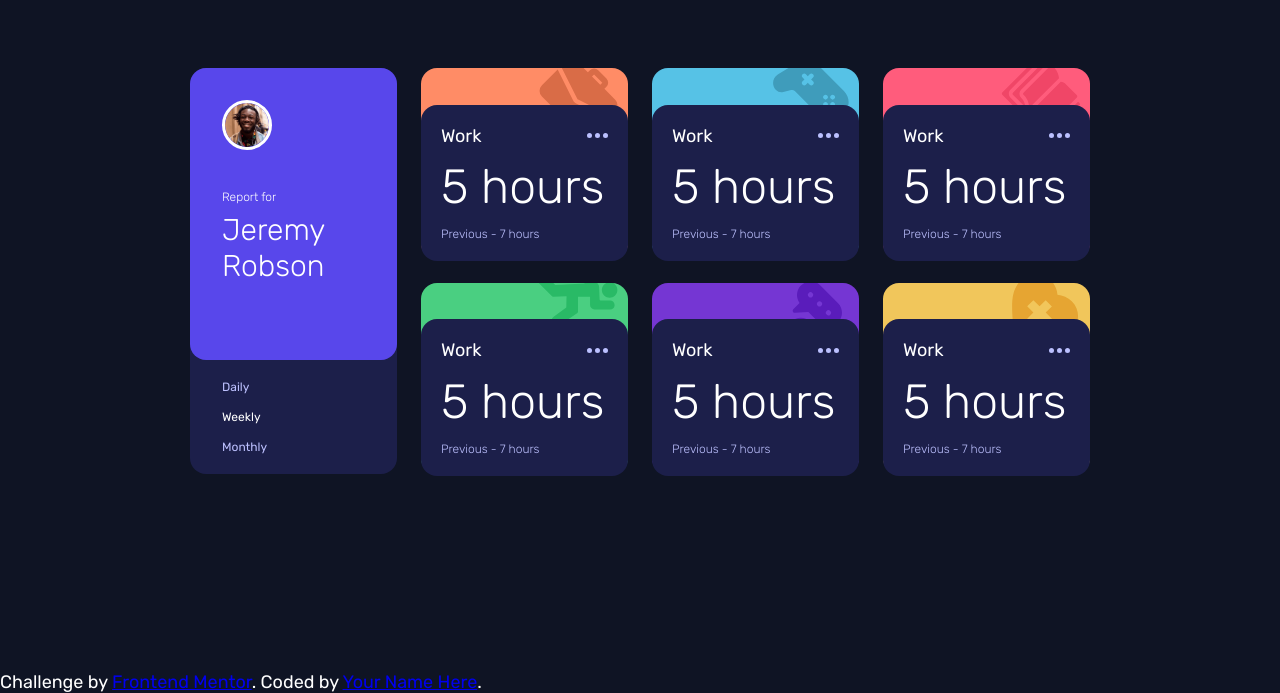
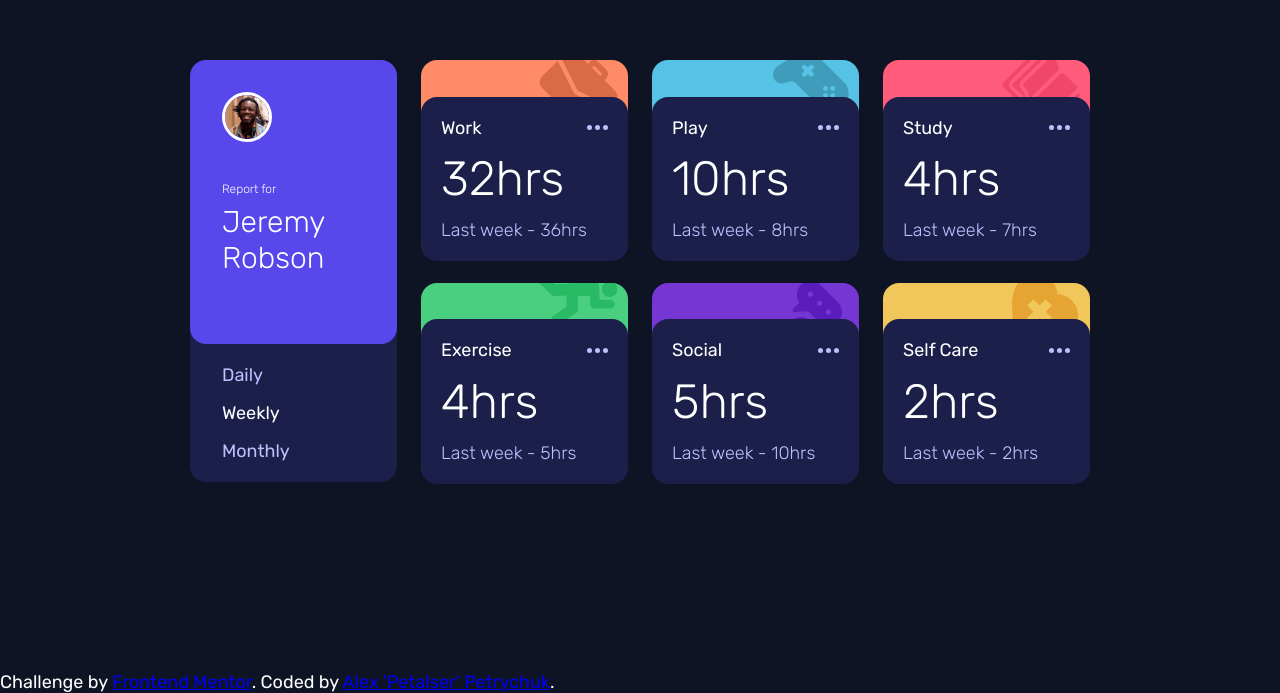
Before and after one commit to petalser/time-tracking-dashboard-main, a plain HTML site: page index.html in a window 1280 px wide. Shown: the part 129-822 px from the top of the page. Drawn offline with Linux system fonts and the light colour scheme.

Commit message:
.js done

```diff
--- a/index.html
+++ b/index.html
@@ -5,7 +5,6 @@
   <meta charset="UTF-8">
   <meta content="width=device-width, initial-scale=1" name="viewport" />  <link rel="icon" type="image/png" sizes="32x32" href="./images/favicon-32x32.png">
   <link rel="stylesheet" href="style.css">
-  <script src="index.js"></script>
   <title>Frontend Mentor Time tracking dashboard</title>
 </head>
 
@@ -26,114 +25,15 @@
           <div class="view_selector_item">Monthly</div>
         </div>
       </div>
-      <div class="dash_item dash_item--work">
-        <article class="tracking-card">
-          <header class="tracking-card_header">
-            <h4 class="tracking-card_title">Work</h4>
-            <img src="images/icon-ellipsis.svg" alt="menu_icon" class="tracking-card_menu">
-          </header>
-          <div class="tracking-card_body">
-            <div class="tracking-card_time">
-              5 hours
-            </div>
-            <div class="tracking-card_prev-period">
-              Previous - 7 hours
-            </div>
-          </div>
-          </header>
-        </article>
-      </div>
-      <div class="dash_item dash_item--play">
-        <article class="tracking-card">
-          <header class="tracking-card_header">
-            <h4 class="tracking-card_title">Work</h4>
-            <img src="images/icon-ellipsis.svg" alt="menu_icon" class="tracking-card_menu">
-          </header>
-          <div class="tracking-card_body">
-            <div class="tracking-card_time">
-              5 hours
-            </div>
-            <div class="tracking-card_prev-period">
-              Previous - 7 hours
-            </div>
-          </div>
-          </header>
-        </article>
-      </div>
-      <div class="dash_item dash_item--study">
-        <article class="tracking-card">
-          <header class="tracking-card_header">
-            <h4 class="tracking-card_title">Work</h4>
-            <img src="images/icon-ellipsis.svg" alt="menu_icon" class="tracking-card_menu">
-          </header>
-          <div class="tracking-card_body">
-            <div class="tracking-card_time">
-              5 hours
-            </div>
-            <div class="tracking-card_prev-period">
-              Previous - 7 hours
-            </div>
-          </div>
-          </header>
-        </article>
-      </div>
-      <div class="dash_item dash_item--exercise">
-        <article class="tracking-card">
-          <header class="tracking-card_header">
-            <h4 class="tracking-card_title">Work</h4>
-            <img src="images/icon-ellipsis.svg" alt="menu_icon" class="tracking-card_menu">
-          </header>
-          <div class="tracking-card_body">
-            <div class="tracking-card_time">
-              5 hours
-            </div>
-            <div class="tracking-card_prev-period">
-              Previous - 7 hours
-            </div>
-          </div>
-          </header>
-        </article>
-      </div>
-      <div class="dash_item dash_item--social">
-        <article class="tracking-card">
-          <header class="tracking-card_header">
-            <h4 class="tracking-card_title">Work</h4>
-            <img src="images/icon-ellipsis.svg" alt="menu_icon" class="tracking-card_menu">
-          </header>
-          <div class="tracking-card_body">
-            <div class="tracking-card_time">
-              5 hours
-            </div>
-            <div class="tracking-card_prev-period">
-              Previous - 7 hours
-            </div>
-          </div>
-          </header>
-        </article>
-      </div>
-      <div class="dash_item dash_item--self-care">
-        <article class="tracking-card">
-          <header class="tracking-card_header">
-            <h4 class="tracking-card_title">Work</h4>
-            <img src="images/icon-ellipsis.svg" alt="menu_icon" class="tracking-card_menu">
-          </header>
-          <div class="tracking-card_body">
-            <div class="tracking-card_time">
-              5 hours
-            </div>
-            <div class="tracking-card_prev-period">
-              Previous - 7 hours
-            </div>
-          </div>
-          </header>
-        </article>
-      </div>
+
     </div>
   </section>
 
   <div class="attribution">
     Challenge by <a href="https://www.frontendmentor.io?ref=challenge" target="_blank">Frontend Mentor</a>.
-    Coded by <a href="#">Your Name Here</a>.
+    Coded by <a href="#">Alex 'Petalser' Petrychuk</a>.
   </div>
+
+<script src="index.js"></script>
 </body>
 </html>
--- a/index.js
+++ b/index.js
@@ -0,0 +1,79 @@
+async function getDashboardData(url = '/data.json') {
+    const response = await fetch(url);
+    const data = await response.json();
+
+    return data;
+}
+
+class DashItem {
+
+    static PERIODS = {
+        daily: 'day',
+        weekly: 'week',
+        monthly: 'month'
+    }
+
+    constructor(data, container = '.dash_content', view = 'weekly') {
+        this.data = data;
+        this.container = document.querySelector(container);
+        this.view = view;
+
+        this._createMarkup();
+    }
+    _createMarkup() {
+        const {title, timeframes} = this.data;
+
+        const id = title.toLowerCase().replace(/ /g, '-');
+
+        const {current, previous} = timeframes[this.view.toLowerCase()];
+
+        this.container.insertAdjacentHTML('beforeend', `
+            <div class="dash_item dash_item--${id}">
+                <article class="tracking-card">
+                    <header class="tracking-card_header">
+                        <h4 class="tracking-card_title">${title}</h4>
+                        <img class="tracking-card_menu" src="images/icon-ellipsis.svg" alt="menu">
+                    </header>
+                    <div class="tracking-card_body">
+                        <div class="tracking-card_time">
+                            ${current}hrs
+                        </div>
+                        <div class="tracking-card_prev-period">
+                            Last ${DashItem.PERIODS[this.view]} - ${previous}hrs
+                        </div>
+                    </div>
+                </article>
+            </div>
+        `);
+        this.time = this.container.querySelector(`.dash_item--${id} .tracking-card_time`);
+        this.prev = this.container.querySelector(`.dash_item--${id} .tracking-card_prev-period`);
+    }
+
+    changeView(view) {
+        this.view = view.toLowerCase();
+        const {current, previous} = this.data.timeframes[this.view.toLowerCase()];
+
+        this.time.innerText = `${current}hrs`;
+        this.prev.innerText = `Last ${DashItem.PERIODS[this.view]} - ${previous}hrs`;
+    }
+}
+
+
+document.addEventListener('DOMContentLoaded', () => {
+    getDashboardData()
+        .then(data => {
+            const activities = data.map(activity => new DashItem(activity));
+
+            const selectors = document.querySelectorAll('.view_selector_item');
+            selectors.forEach(selector =>
+                selector.addEventListener('click', function() {
+                    selectors.forEach(sel => sel.classList.remove('view_selector_item--active'))
+                    selector.classList.add('view_selector_item--active');
+
+
+                    const currentView = selector.innerText.trim().toLowerCase();
+                    activities.forEach(activity => activity.changeView(currentView));
+                })
+            )
+        })
+})
--- a/style.css
+++ b/style.css
@@ -98,7 +98,7 @@ body {
 }
 
 .view_selector_item {
-    font-size: 12px;
+    font-size: var(--fs-base);
     color: var(--blue-200);
     cursor: pointer;
 }
@@ -172,7 +172,7 @@ body {
 }
 .tracking-card_prev-period {
     color: var(--blue-200);
-    font-size: 12px;
+    font-size: var(--fs-base);
     font-weight: var(--weight-light);
 }
 .dash_item:hover .tracking-card {
```
Also changed, not shown: 1 other file.
